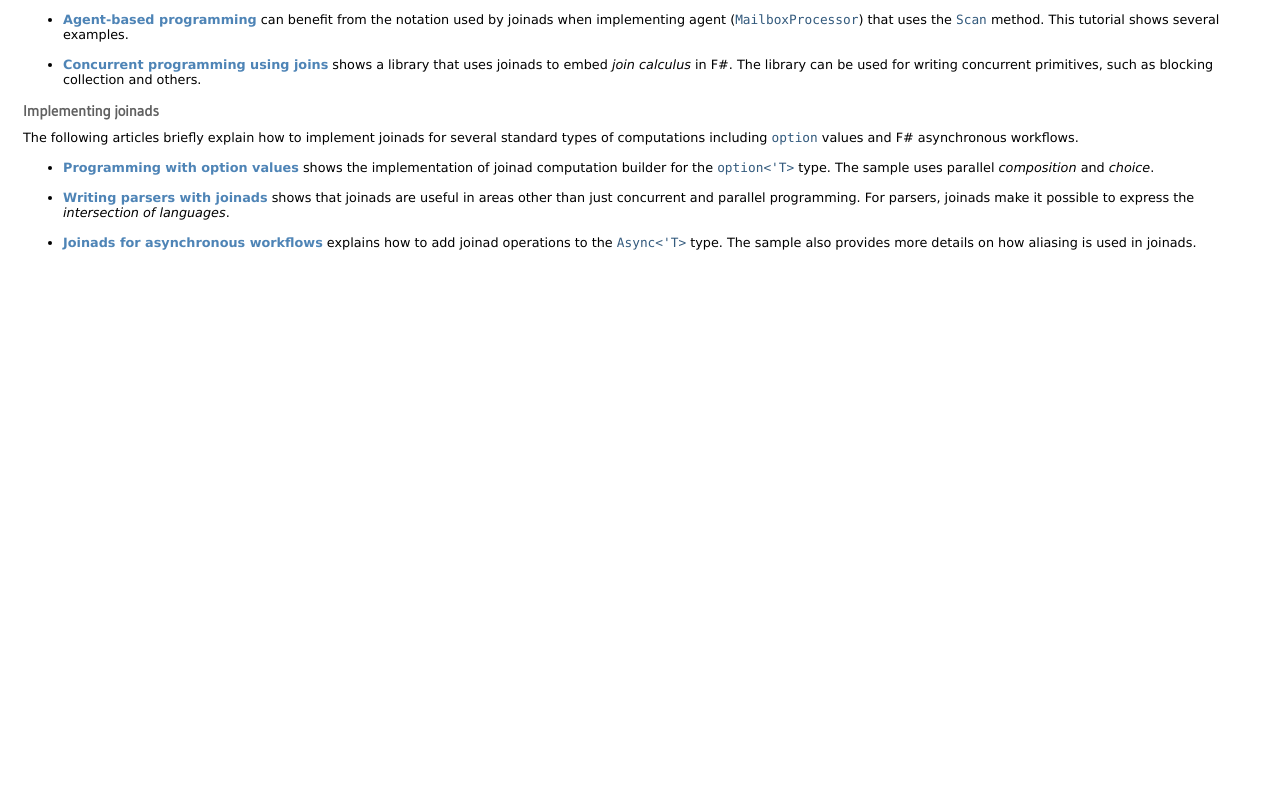
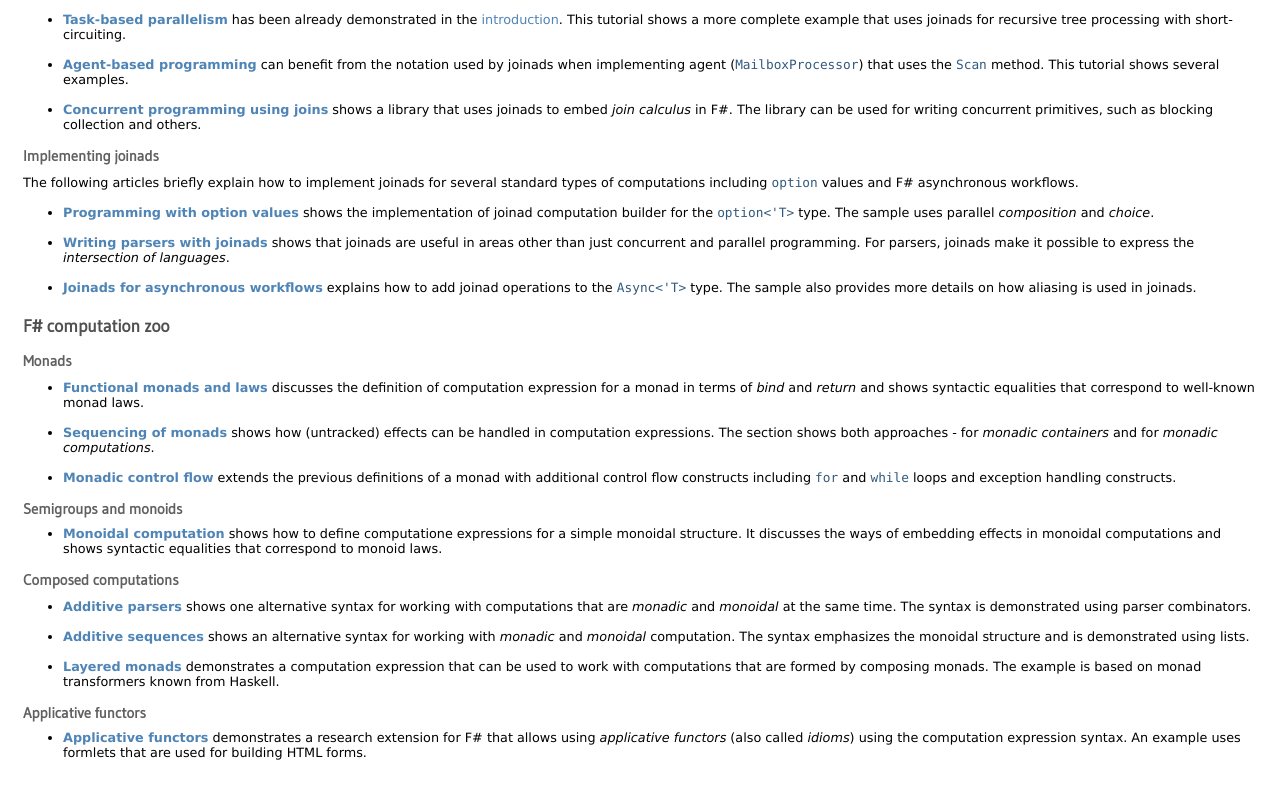
Before and after one commit to tpetricek/TryJoinads, a plain HTML site: page output/docs/home.html in a window 1280 px wide. Shown: the part 554-1352 px from the top of the page. Before the commit the page ends 850 px from the top, so only its background shows below. Drawn offline with Linux system fonts and the light colour scheme.

Commit message:
Add computation zoo to homepage

```diff
--- a/output/docs/home.html
+++ b/output/docs/home.html
@@ -32,6 +32,11 @@ programming, but it also shows several examples from other domains, including pa
 Aside from uses of <em>joinads</em>, there are also several sections that discuss how to implement joinads for other
 types of values or computations.</p>
 
+<p>Aside from joinads, the web site also includes examples of encoding various abstract computation types
+(such as monads, monoids, applicative functors and monad transformers) using F# computation expressions.
+These use mostly standard F# computation expressions, with an extension for applicative functors and
+accompany the article <a href="pubs.html">F# Computation Zoo</a>.</p>
+
 <p>The tutorial uses an Interactive F# console hosted in a web browser using <a href="http://www.silverlight.net/" title="Silverlight homepage">Silverlight</a> (Windows or Mac) or
 <a href="http://www.go-mono.com/moonlight/" title="Moonlight homepage">Moonlight</a> (Linux), so you can run the tutorials in your browser and experiment on your own. The console is based
 on an <a href="http://fsharppowerpack.codeplex.com/" title="Open-source release of F#">open-source release</a> of the F# compiler. A research implementation of the F# compiler that implements
@@ -41,7 +46,7 @@ joinads is <a href="https://github.com/tpetricek/FSharp.Extensions" title="F# Ex
 of joinads or an extension of the F# compiler that could be added, please get in touch: <a href="tomas@tomasp.net">tomas@tomasp.net</a> or
 <a href="http://twitter.com/tomaspetricek">@tomaspetricek</a>.</p>
 
-<h2>Table of contents</h2>
+<h2>Joinads research extension</h2>
 
 <h3>Introduction</h3>
 
@@ -96,6 +101,53 @@ explains how to add joinad operations to the <code>Async&lt;'T&gt;</code> type.
 details on how aliasing is used in joinads.</p></li>
 </ul>
 
+<h2>F# computation zoo</h2>
+
+<h3>Monads</h3>
+
+<ul>
+<li><p><a href="monads.html"><strong>Functional monads and laws</strong></a> discusses the definition of computation
+expression for a monad in terms of <em>bind</em> and <em>return</em> and shows syntactic equalities that
+correspond to well-known monad laws.</p></li>
+<li><p><a href="monads.html#seq"><strong>Sequencing of monads</strong></a> shows how (untracked) effects can be
+handled in computation expressions. The section shows both approaches - for <em>monadic containers</em>
+and for <em>monadic computations</em>.</p></li>
+<li><p><a href="monads.html#control"><strong>Monadic control flow</strong></a> extends the previous definitions of
+a monad with additional control flow constructs including <code>for</code> and <code>while</code> loops and
+exception handling constructs.</p></li>
+</ul>
+
+<h3>Semigroups and monoids</h3>
+
+<ul>
+<li><a href="monoids.html"><strong>Monoidal computation</strong></a> shows how to define computatione expressions
+for a simple monoidal structure. It discusses the ways of embedding effects in monoidal
+computations and shows syntactic equalities that correspond to monoid laws.</li>
+</ul>
+
+<h3>Composed computations</h3>
+
+<ul>
+<li><p><a href="additive.html#parsers"><strong>Additive parsers</strong></a> shows one alternative syntax for
+working with computations that are <em>monadic</em> and <em>monoidal</em> at the same time.
+The syntax is demonstrated using parser combinators.</p></li>
+<li><p><a href="additive.html#seq"><strong>Additive sequences</strong></a> shows an alternative syntax for
+working with <em>monadic</em> and <em>monoidal</em> computation. The syntax emphasizes the
+monoidal structure and is demonstrated using lists.</p></li>
+<li><p><a href="layered.html"><strong>Layered monads</strong></a> demonstrates a computation expression that can be
+used to work with computations that are formed by composing monads. The example
+is based on monad transformers known from Haskell.</p></li>
+</ul>
+
+<h3>Applicative functors</h3>
+
+<ul>
+<li><a href="applicative.html"><strong>Applicative functors</strong></a> demonstrates a research extension for
+F# that allows using <em>applicative functors</em> (also called <em>idioms</em>) using the
+computation expression syntax. An example uses formlets that are used for building
+HTML forms.</li>
+</ul>
+
 <span></span>
 
 
```
Also changed, not shown: output/docs/toc.html (+32 -0 lines), 2 other files.
